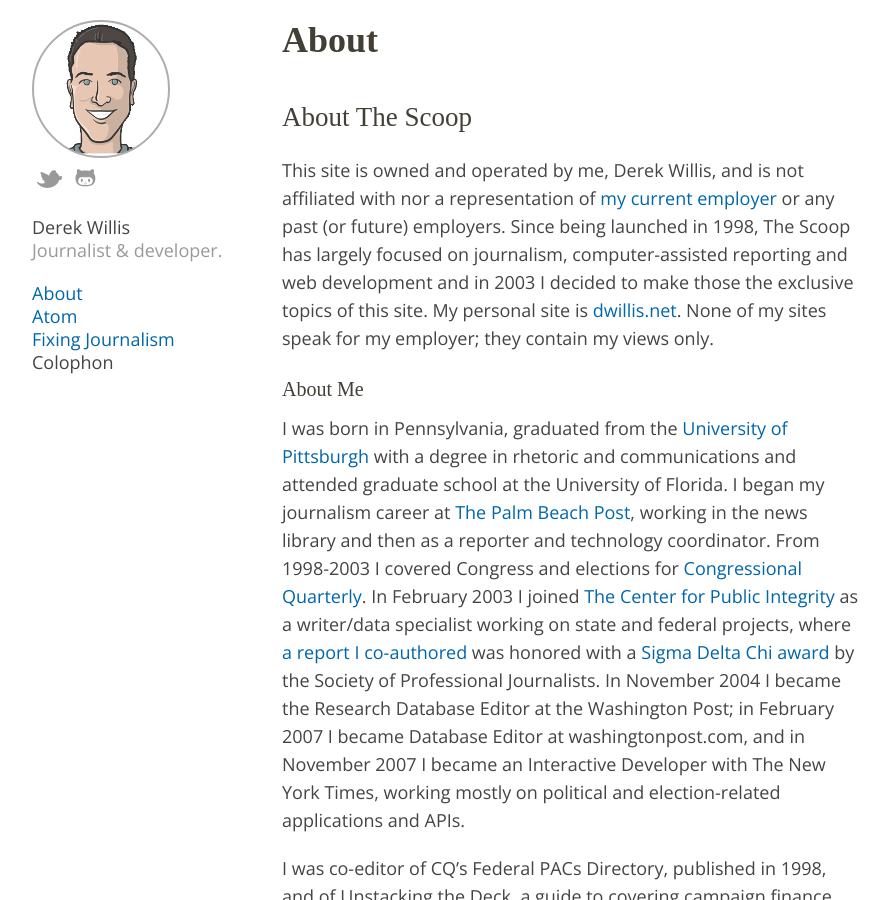
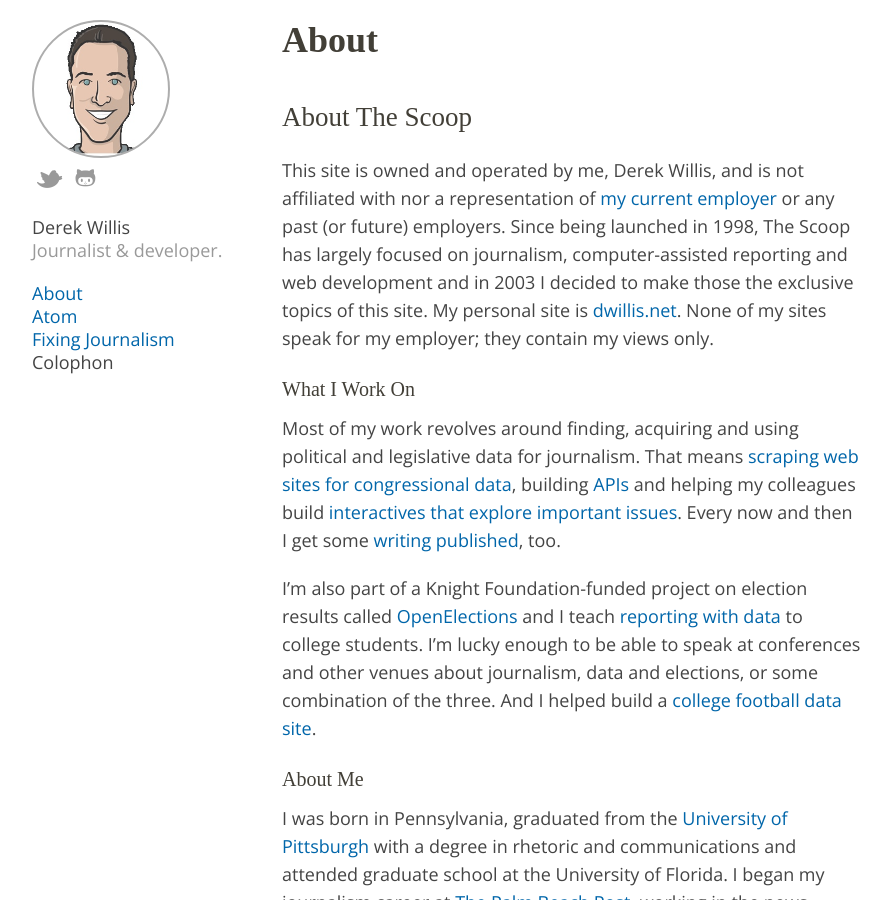
Before and after one commit to dwillis/dwillis.github.com, a Jekyll site: the page built from about.md, in a window 1280 px wide and 900 px high. Shown: the whole window, without its empty margins (138-1029 px from the left). Built offline with Jekyll 4.4.1, drawn with Linux system fonts in a browser that asks for light colours; some web fonts are replaced.

Commit message:
updated about

```diff
--- a/about.md
+++ b/about.md
@@ -7,6 +7,12 @@
 ## About The Scoop
 
 This site is owned and operated by me, Derek Willis, and is not affiliated with nor a representation of [my current employer](http://www.nytimes.com/) or any past (or future) employers. Since being launched in 1998, The Scoop has largely focused on journalism, computer-assisted reporting and web development and in 2003 I decided to make those the exclusive topics of this site. My personal site is [dwillis.net](http://dwillis.net). None of my sites speak for my employer; they contain my views only.
+
+### What I Work On
+
+Most of my work revolves around finding, acquiring and using political and legislative data for journalism. That means [scraping web sites for congressional data](https://github.com/newsdev/statement), building [APIs](http://developer.nytimes.com/docs/campaign_finance_api/) and helping my colleagues build [interactives that explore important issues](http://www.nytimes.com/interactive/2013/06/03/us/politics/women-on-senate-committees.html). Every now and then I get some [writing published](http://thecaucus.blogs.nytimes.com/2013/04/11/tracking-hastert-rule-violations-in-the-hous/), too.
+
+I'm also part of a Knight Foundation-funded project on election results called [OpenElections](http://blog.openelections.net/) and I teach [reporting with data](http://dwillis.github.io/data-reporting/index.html) to college students. I'm lucky enough to be able to speak at conferences and other venues about journalism, data and elections, or some combination of the three. And I helped build a [college football data site](http://cfbreference.com/).
 
 ### About Me
 
```
